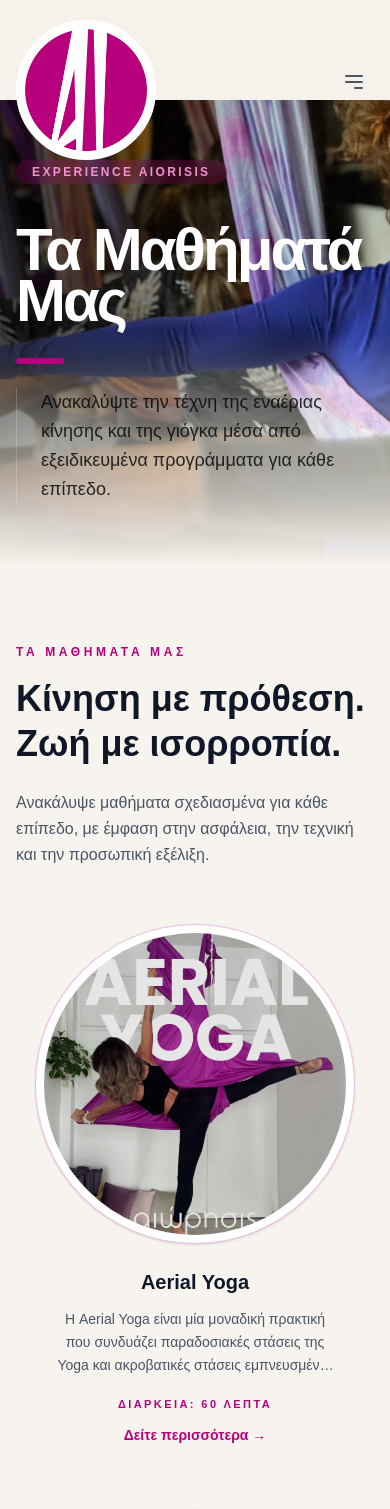
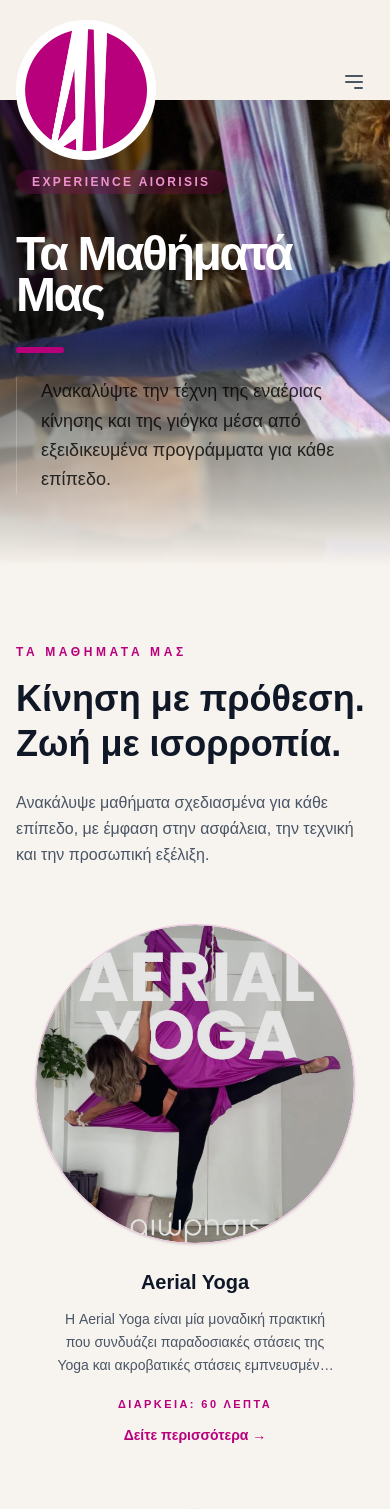
Before and after one commit to Tsagiannoudis/aiorisis, a Next.js app: page /classes in a window 390 px wide. Shown: the top 1509 px of the page. Built offline with nearby package versions, Linux system fonts and the light colour scheme.

Commit message:
schedule grip to list + classes border image

```diff
--- a/app/schedule/page.tsx
+++ b/app/schedule/page.tsx
@@ -1,11 +1,21 @@
 import HeroSectionSchedule from "@/components/schedule/HeroSectionSchedule";
 import ScheduleGrid from "@/components/home/ScheduleGrid";
+import ScheduleList from "@/components/home/ScheduleList";
+
 
 const SchedulePage = () => {
   return (
     <>
       <HeroSectionSchedule />
-      <ScheduleGrid />
+            {/* Εμφάνιση Grid σε μεγάλες οθόνες (lg: 1024px+) */}
+            <div className="hidden lg:block">
+              <ScheduleGrid />
+            </div>
+
+            {/* Εμφάνιση Λίστας σε μικρότερες οθόνες (κάτω από 1024px) */}
+            <div className="block lg:hidden">
+              <ScheduleList />
+            </div>
     </>
   );
 };
--- a/components/classes/HeroSectionClasses.tsx
+++ b/components/classes/HeroSectionClasses.tsx
@@ -33,7 +33,7 @@ const HeroSectionContact = () => {
             </span>
           </div>
 
-          <h1 className="text-6xl md:text-9xl font-black text-white tracking-tighter leading-[0.85] mb-8">
+          <h1 className="text-5xl md:text-9xl font-black text-white tracking-tighter leading-[0.85] mb-8">
             Τα Μαθήματά Μας
           </h1>
           <div className="w-12 h-1.5 bg-[#B9007C] rounded-full shadow-lg shadow-[#B9007C]/50 mb-6"></div>
--- a/components/classes/OurClasses.tsx
+++ b/components/classes/OurClasses.tsx
@@ -41,8 +41,8 @@ const OurClasses = () => {
               data-aos-delay={index * 80}
               className="group block"
             >
-              <article className="flex flex-col items-center text-center">
-                <div className="relative mb-6 aspect-square w-full max-w-[320px] overflow-hidden rounded-full border border-[#B9007C]/25 bg-white p-2 shadow-sm transition-all duration-700 group-hover:-translate-y-2 group-hover:shadow-xl">
+              <article className="flex flex-col items-center text-center"> {/* Το article εξασφαλίζει οριζόντια στοίχιση των παιδιών του */}
+                <div className="relative mb-6 aspect-square w-full max-w-[320px] overflow-hidden rounded-full border border-[#B9007C]/25 bg-white shadow-sm transition-all duration-700 group-hover:-translate-y-2 group-hover:shadow-xl"> {/* Αφαιρέθηκε το p-2 για να εφάπτεται η εικόνα απευθείας στο περίγραμμα */}
                   <div className="relative h-full w-full overflow-hidden rounded-full">
                     <Image
                       src={classRoom.image}
--- a/components/our-team/HeroSectionOurTeam.tsx
+++ b/components/our-team/HeroSectionOurTeam.tsx
@@ -37,7 +37,7 @@ const HeroSectionContact = () => {
           <h1 className="text-5xl md:text-8xl font-black tracking-tighter drop-shadow-2xl mb-2">
             Η ομάδα Αιώρησις
           </h1>
-          <div className="w-24 h-1.5 bg-[#B9007C] rounded-full shadow-lg shadow-[#B9007C]/50 mb-8"></div>
+          <div className="w-24 h-1.5 bg-[#B9007C] rounded-full shadow-lg shadow-[#B9007C]/50 mb-6"></div>
 
           <div className="space-y-2" data-aos="fade-up" data-aos-delay="400">
             <p className="text-2xl md:text-3xl font-light leading-tight">
```
